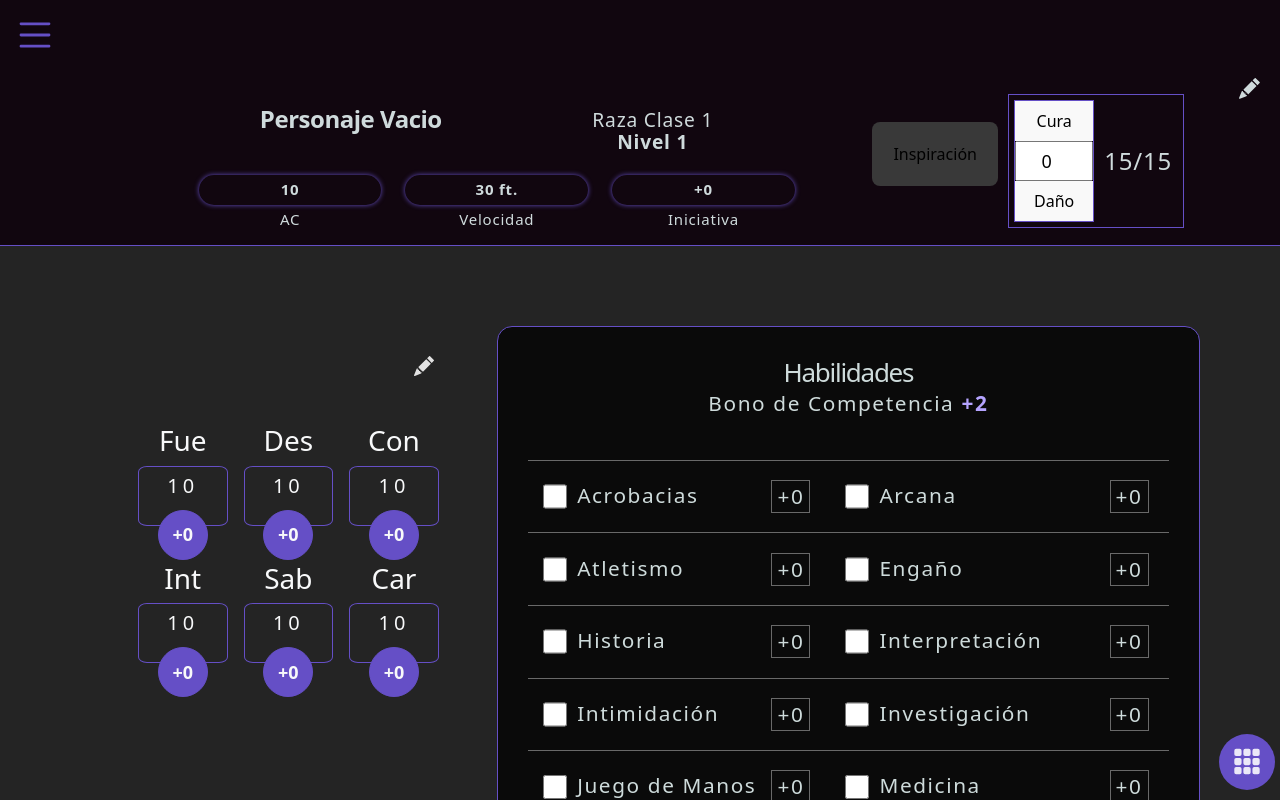
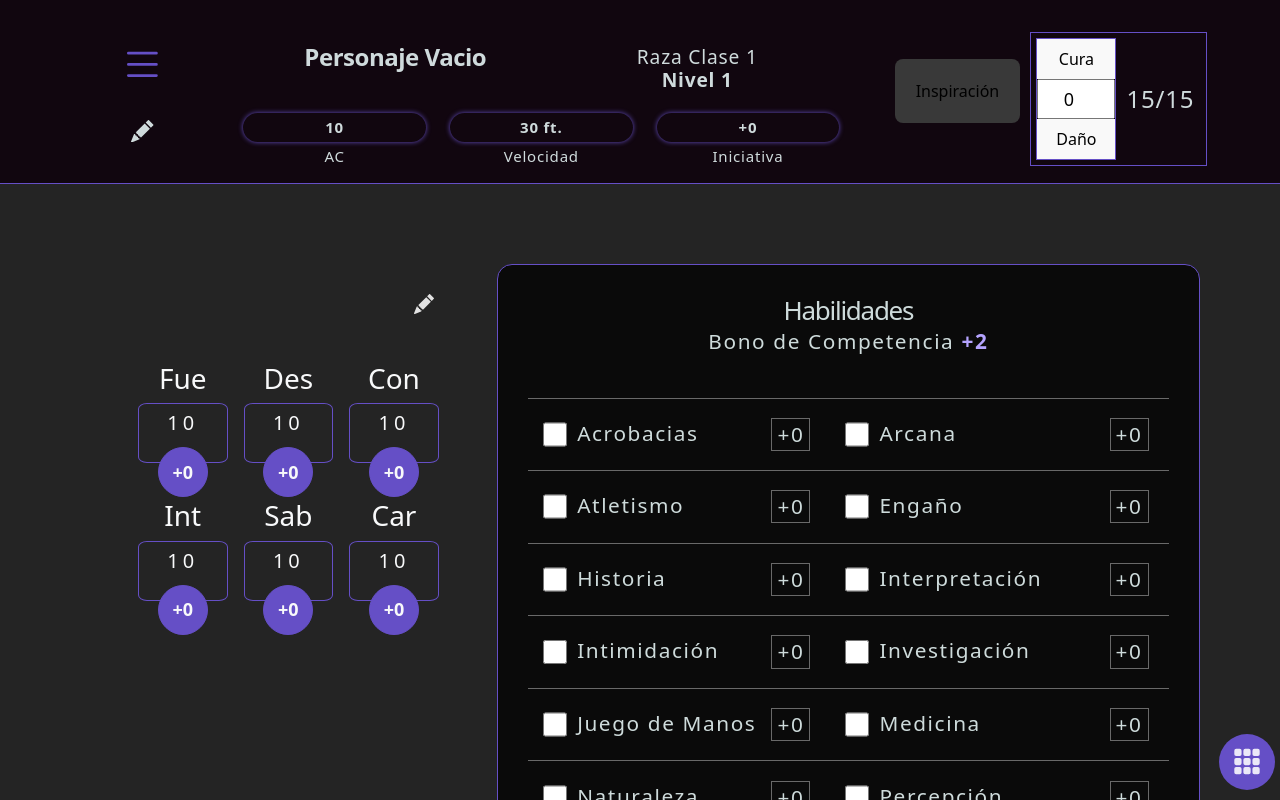
Before and after one commit to Dawguiro/Manager-Hojas-de-Personaje-DnD, a React (Vite) app: page / in a window 1280 px wide. Shown: the top 800 px of the page. Built offline with nearby package versions, Linux system fonts and the light colour scheme.

Commit message:
Style fix

```diff
--- a/src/App.jsx
+++ b/src/App.jsx
@@ -61,8 +61,7 @@ function App() {
         pauseOnHover
         theme="dark"
       />
-    <SelectPersonaje personaje={personaje.infoBase.nombre} pjIndex={pjIndex} setIndex={setIndex}/>
-    <BaseInfo personaje={personaje.infoBase} setPersonaje={setPersonaje}/>
+    <BaseInfo personaje={personaje.infoBase} setPersonaje={setPersonaje} pjIndex={pjIndex} setIndex={setIndex}/>
     </header>
     <section className='principal'>
       <Atributos atributos={personaje.atributos} setPersonaje={setPersonaje}/>
--- a/src/components/BaseInfo/BaseInfo.css
+++ b/src/components/BaseInfo/BaseInfo.css
@@ -9,10 +9,16 @@
     font-family: var(--bs-body-font-family);
     letter-spacing: 0.05rem;
     color: rgba(240, 255, 255, 0.856);
+    .actions {
+        display: flex;
+        justify-content: space-between;
+        align-items: center;
+        padding: 0rem 2rem;
+        margin: -0.3rem;
+    }
     .bi {
-        font-size: 1.3rem;
-        position: absolute;
-        right: 20px;
+        font-size: 1.4rem;
+        cursor: pointer;
     }
     .datos{
         width: 100%;
@@ -85,6 +91,10 @@
         display: flex;
         padding: 1rem 20px;
         justify-content: space-evenly;
+        .actions{
+            flex-direction: column;
+            justify-content: space-evenly;
+        }
         .inspo {
             margin: 10px;
             height: 4rem;
--- a/src/components/BaseInfo/BaseInfo.jsx
+++ b/src/components/BaseInfo/BaseInfo.jsx
@@ -1,6 +1,6 @@
 import React, { useEffect, useState } from 'react'
 import "./BaseInfo.css"
-import { HitPoints, FormEditar, Inspo, TirarDados } from '../barrel'
+import { HitPoints, FormEditar, Inspo, TirarDados, SelectPersonaje } from '../barrel'
 import 'bootstrap/dist/css/bootstrap.css';
 import Offcanvas from 'react-bootstrap/Offcanvas'
 import { PencilFill } from 'react-bootstrap-icons'
@@ -9,7 +9,7 @@ import {masOMenos} from '../modificador.ts';
 
 
 
-const BaseInfo = ({personaje, setPersonaje}) => {
+const BaseInfo = ({personaje, setPersonaje, pjIndex, setIndex}) => {
   const [infoBase, setInfo] = useState(personaje)
   useEffect(() => {
     setInfo(personaje)
@@ -42,9 +42,12 @@ const BaseInfo = ({personaje, setPersonaje}) => {
       <div>
 
       </div>
-      <span onClick={handleShow}>
-        <PencilFill/>
-      </span>
+      <div className="actions">
+        <SelectPersonaje personaje={personaje.nombre} pjIndex={pjIndex} setIndex={setIndex}/>
+        <span onClick={handleShow}>
+          <PencilFill/>
+        </span>
+      </div>
       <div className="info-wrap">
 
         <div className="datos d-flex">
--- a/src/components/SelectPersonaje/SelectPersonaje.css
+++ b/src/components/SelectPersonaje/SelectPersonaje.css
@@ -1,16 +1,12 @@
 .SelectPersonaje {
-    display: flex;
     background-color: #11060f;
     button {
-        padding: 0.2rem;
-        margin: 0.5rem 0 0 0.5rem;
         background-color: inherit;
         border: none;
     }
     .bi {
         color: #654fc6;
-        font-size: 3rem;
-        padding: 0.1rem;
+        font-size: 2.8rem;
     }
 }
 
```
